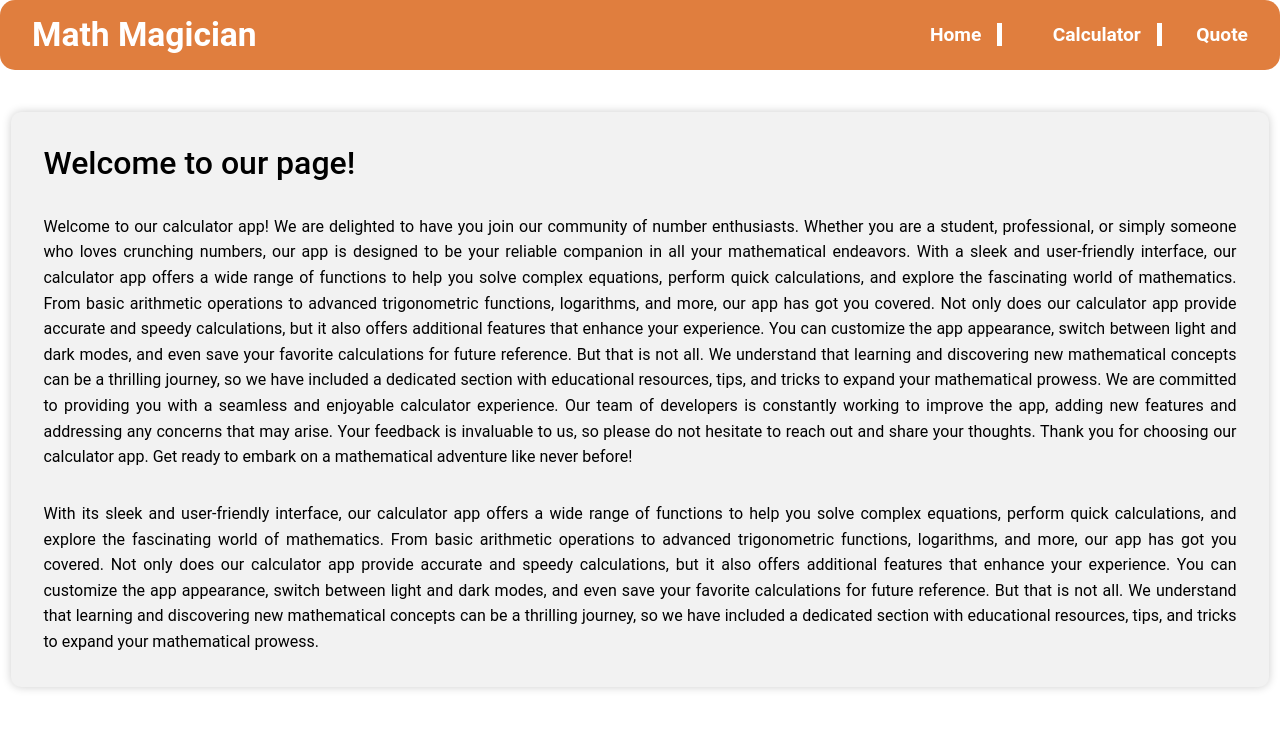
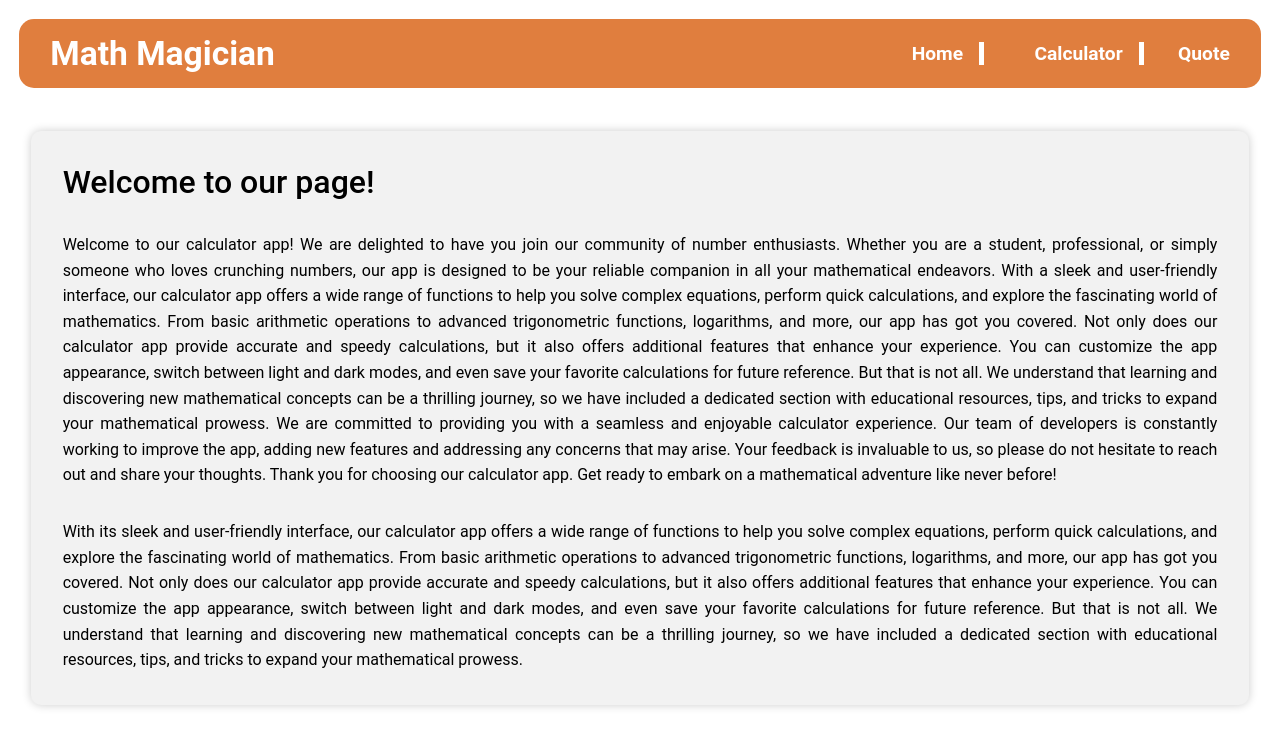
Before and after one commit to DevaWinner/math-magician, a React (Create React App) app: page / in a window 1280 px wide. Shown: the top 746 px of the page. Built offline with nearby package versions, Linux system fonts and the light colour scheme.

Commit message:
format root styling

```diff
--- a/src/stylesheet/App.css
+++ b/src/stylesheet/App.css
@@ -21,6 +21,9 @@ body {
   width: 100%;
 }
 
+#root {
+  padding: 1.5%;
+}
 
 .app {
   display: flex;
```
